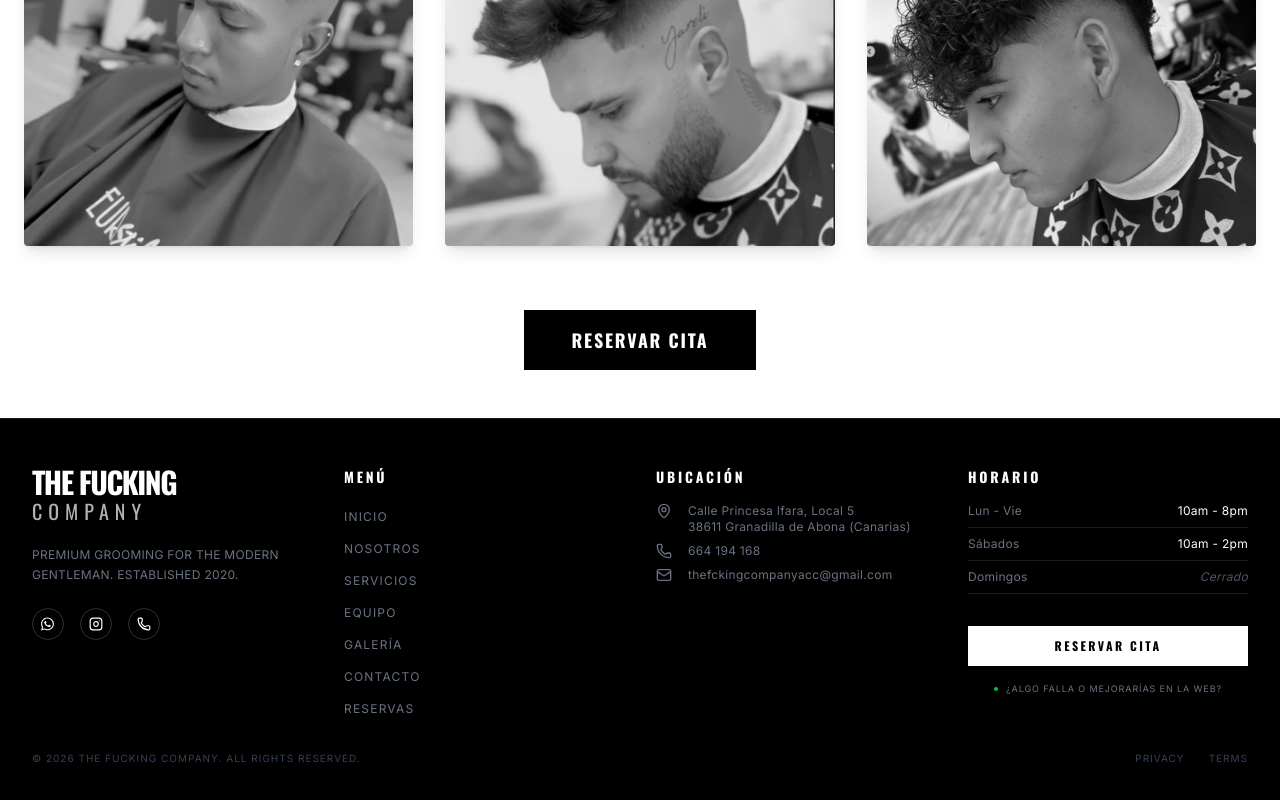
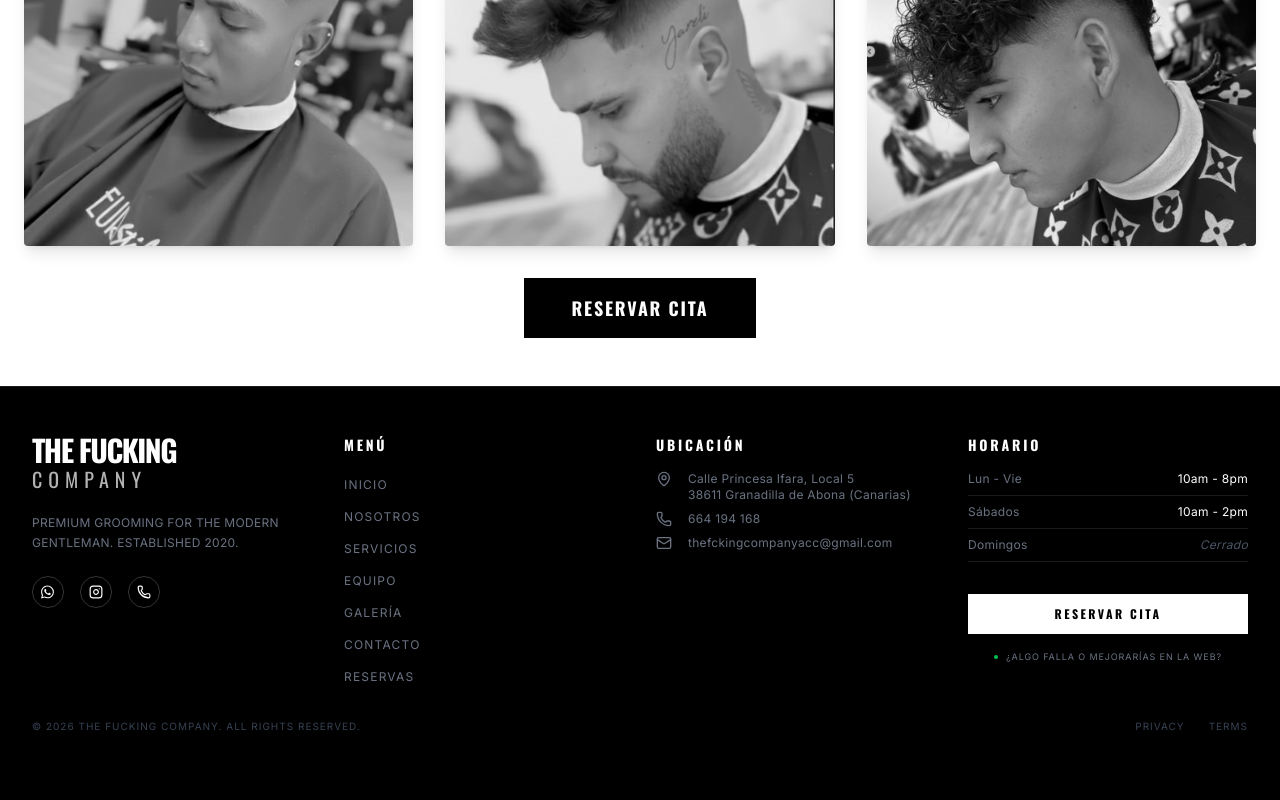
Before and after one commit to thefckingcompany/tfc-web, a React (Vite) app: page /galeria in a window 1280 px wide. Shown: the part 1406-2206 px from the top of the page. After the commit the page ends 2180 px from the top, so only its background shows below. Built offline with nearby package versions, Linux system fonts and the light colour scheme.

Commit message:
Reduce top margin for Gallery 'Book Appointment' button

```diff
--- a/src/pages/Gallery.tsx
+++ b/src/pages/Gallery.tsx
@@ -46,7 +46,7 @@ const Gallery = () => {
             </div>
 
             {/* CTA Button */}
-            <div className="mt-16 text-center">
+            <div className="mt-8 text-center">
                 <Link
                     to="/reservar"
                     className="inline-block px-12 py-4 bg-black text-white font-oswald font-bold text-lg uppercase tracking-widest hover:bg-gray-900 transition-colors"
```
